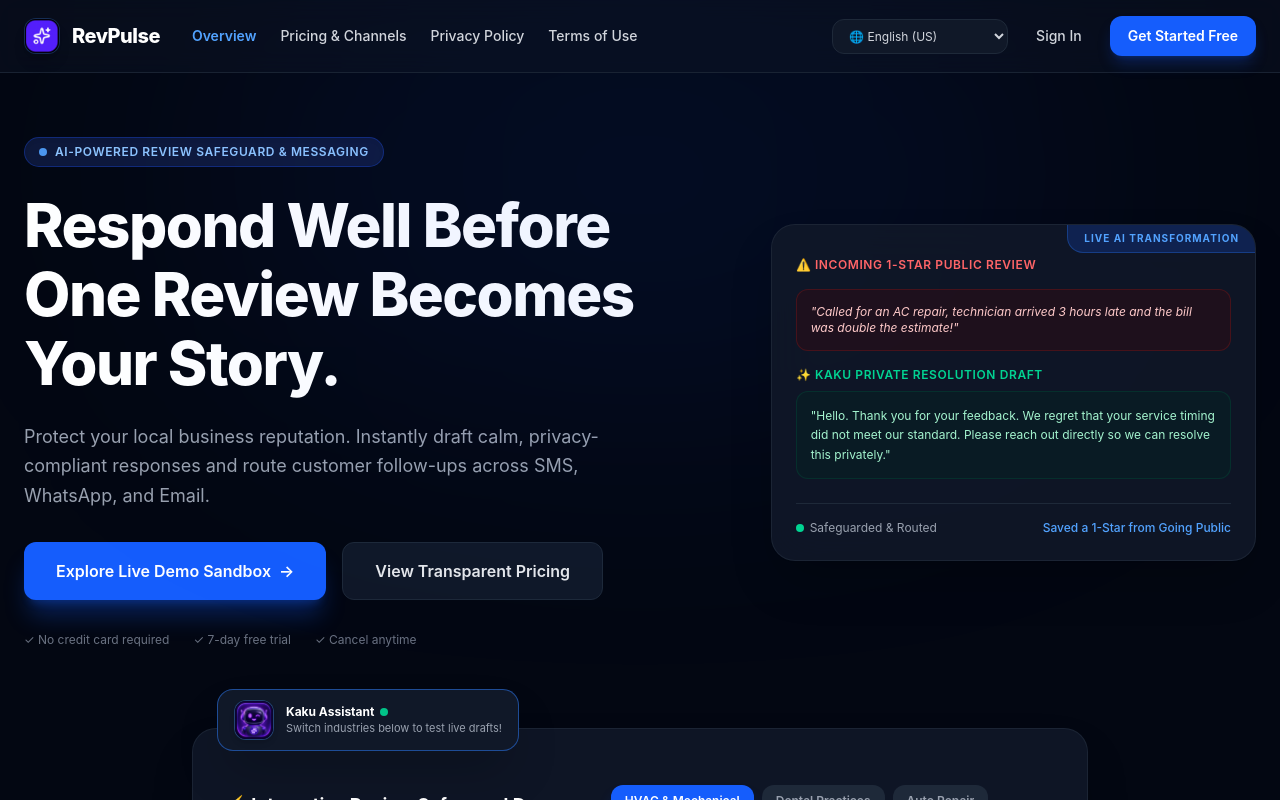
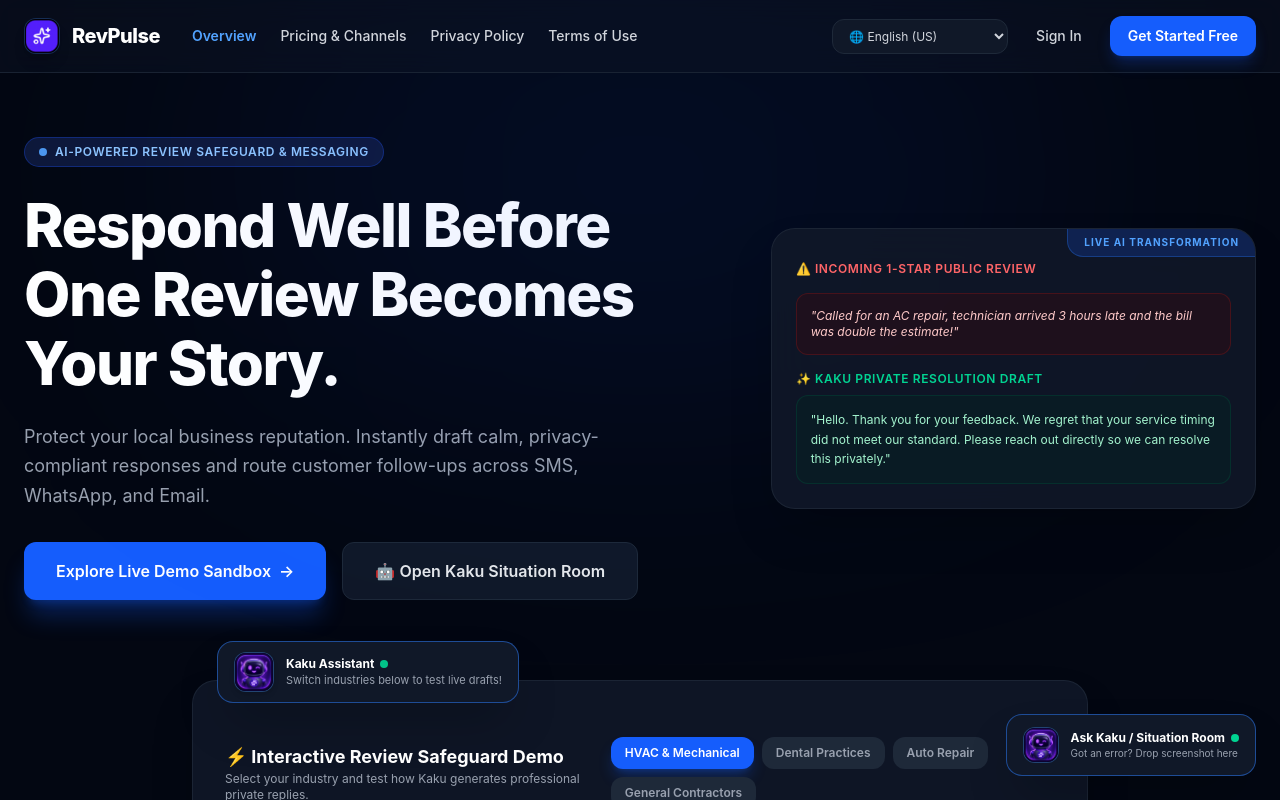
Before and after one commit to dkakucorp-lgtm/revpulse-ai, a React (Vite) app: page / in a window 1280 px wide. Shown: the top 800 px of the page. Built offline with nearby package versions, Linux system fonts and the light colour scheme.

Commit message:
Add Kaku Situation Room modal with screenshot drop-zone, public folder asset paths, and legal tabs

```diff
--- a/src/App.jsx
+++ b/src/App.jsx
@@ -8,6 +8,13 @@ export default function RevPulsePlatform() {
   const [authMode, setAuthMode] = useState('signin');
   const [email, setEmail] = useState('');
   const [password, setPassword] = useState('');
+
+  // Situation Room State for Screenshots & Troubleshooting
+  const [showSituationRoom, setShowSituationRoom] = useState(false);
+  const [chatMessage, setChatMessage] = useState('');
+  const [chatLogs, setChatLogs] = useState([
+    { sender: 'kaku', text: 'Hello! I am Kaku, your AI reputation and onboarding assistant. Drop an error screenshot or describe any setup issue below, and I will open our deep-dive Situation Room to resolve it.' }
+  ]);
 
   const [sampleReview, setSampleReview] = useState("Terrible experience! Called for an AC repair on Tuesday, technician arrived 3 hours late, and the bill was double the estimate. Never using them again!");
   const [aiResponse, setAiResponse] = useState('');
@@ -51,10 +58,25 @@ export default function RevPulsePlatform() {
     setActiveTab('app');
   };
 
+  const handleSendChatMessage = (e) => {
+    e.preventDefault();
+    if (!chatMessage.trim()) return;
+    const userText = chatMessage;
+    setChatLogs(prev => [...prev, { sender: 'user', text: userText }]);
+    setChatMessage('');
+
+    setTimeout(() => {
+      setChatLogs(prev => [...prev, {
+        sender: 'kaku',
+        text: `I've analyzed your query against our user manual and troubleshooting matrices. Let's solve this step-by-step in the Situation Room.`
+      }]);
+    }, 700);
+  };
+
   return (
     <div className="min-h-screen bg-gray-950 text-gray-100 font-sans relative selection:bg-blue-600 selection:text-white">
 
-      {/* Background Glow Lighting for Premium SaaS Vibe */}
+      {/* Background Glow Lighting */}
       <div className="absolute top-0 left-1/2 -translate-x-1/2 w-[800px] h-[350px] bg-blue-600/10 blur-[140px] pointer-events-none rounded-full"></div>
 
       {/* Navigation Header */}
@@ -74,7 +96,6 @@ export default function RevPulsePlatform() {
           </div>
 
           <div className="flex items-center space-x-4">
-            {/* Multilingual Selector */}
             <select
               value={selectedLanguage}
               onChange={(e) => setSelectedLanguage(e.target.value)}
@@ -103,14 +124,14 @@ export default function RevPulsePlatform() {
         </div>
       </header>
 
-      {/* Main Content Switcher */}
+      {/* Main Content */}
       {activeTab === 'landing' && (
         <main className="max-w-7xl mx-auto px-6 pt-16 pb-24">
 
-          {/* Hero Section with Captivating Layout */}
+          {/* Hero Section */}
           <div className="grid lg:grid-cols-12 gap-12 items-center mb-20">
             <div className="lg:col-span-7 space-y-6 text-center lg:text-left">
-              <div className="inline-flex items-center space-x-2 px-3.5 py-1.5 bg-blue-950/60 border border-blue-800/50 text-blue-300 text-xs font-semibold rounded-full uppercase tracking-wider shadow-inner">
+              <div className="inline-flex items-center space-x-2 px-3.5 py-1.5 bg-blue-950/60 border border-blue-800/50 text-blue-300 text-xs font-semibold rounded-full uppercase tracking-wider">
                 <span className="w-2 h-2 rounded-full bg-blue-400 animate-pulse"></span>
                 <span>AI-Powered Review Safeguard & Messaging</span>
               </div>
@@ -131,20 +152,14 @@ export default function RevPulsePlatform() {
                   <span>→</span>
                 </button>
                 <button
-                  onClick={() => setActiveTab('pricing')}
-                  className="px-8 py-4 bg-gray-900 hover:bg-gray-800 border border-gray-800 text-gray-200 font-semibold rounded-xl transition">
-                  View Transparent Pricing
+                  onClick={() => setShowSituationRoom(true)}
+                  className="px-8 py-4 bg-gray-900 hover:bg-gray-800 border border-gray-800 text-gray-200 font-semibold rounded-xl transition flex items-center justify-center space-x-2">
+                  <span>🤖 Open Kaku Situation Room</span>
                 </button>
-              </div>
-
-              <div className="flex items-center justify-center lg:justify-start space-x-6 text-xs text-gray-500 pt-2">
-                <span>✓ No credit card required</span>
-                <span>✓ 7-day free trial</span>
-                <span>✓ Cancel anytime</span>
               </div>
             </div>
 
-            {/* Visual Hero Proof Card (Before & After Preview) */}
+            {/* Visual Hero Proof Card */}
             <div className="lg:col-span-5">
               <div className="bg-gray-900/90 border border-gray-800/80 rounded-3xl p-6 shadow-2xl backdrop-blur-xl relative overflow-hidden">
                 <div className="absolute top-0 right-0 bg-blue-600/20 text-blue-400 text-[10px] font-bold uppercase tracking-widest px-4 py-1.5 rounded-bl-2xl border-l border-b border-blue-500/30">Live AI Transformation</div>
@@ -165,14 +180,6 @@ export default function RevPulsePlatform() {
                   <div className="bg-emerald-950/30 border border-emerald-900/40 rounded-xl p-3.5 text-xs text-emerald-200 leading-relaxed">
                     "Hello. Thank you for your feedback. We regret that your service timing did not meet our standard. Please reach out directly so we can resolve this privately."
                   </div>
-                </div>
-
-                <div className="mt-6 pt-4 border-t border-gray-800 flex items-center justify-between text-xs text-gray-400">
-                  <span className="flex items-center space-x-1.5">
-                    <span className="w-2 h-2 rounded-full bg-emerald-400"></span>
-                    <span>Safeguarded & Routed</span>
-                  </span>
-                  <span className="text-blue-400 font-medium">Saved a 1-Star from Going Public</span>
                 </div>
               </div>
             </div>
@@ -326,62 +333,79 @@ export default function RevPulsePlatform() {
         </section>
       )}
 
-      {/* Compliance Tab */}
-      {activeTab === 'compliance' && (
-        <section className="py-20 px-6 max-w-4xl mx-auto space-y-6">
-          <h1 className="text-3xl font-extrabold text-white">Trust & Compliance Standards</h1>
-          <p className="text-sm text-gray-400 leading-relaxed">
-            RevPulse is engineered with strict operational safeguards to protect your brand, maintain customer privacy, and ensure alignment with platform best practices.
-          </p>
-          <button onClick={() => setActiveTab('landing')} className="px-4 py-2 bg-blue-600 text-white text-xs font-semibold rounded-xl">Back to Overview</button>
-        </section>
-      )}
+      {/* Situation Room Modal */}
+      {showSituationRoom && (
+        <div className="fixed inset-0 bg-black/80 backdrop-blur-md flex items-center justify-center z-50 p-4">
+          <div className="bg-gray-900 border border-blue-500/40 rounded-3xl max-w-2xl w-full h-[650px] flex flex-col shadow-2xl relative overflow-hidden">
 
-      {/* App Workspace Tab */}
-      {activeTab === 'app' && (
-        <main className="py-10 px-6 max-w-6xl mx-auto">
-          <div className="flex items-center justify-between mb-8">
-            <div>
-              <h1 className="text-2xl font-bold text-white">Customer & Reputation Management</h1>
-              <p className="text-sm text-gray-400">Secure Admin Workspace • Active Location #1</p>
+            {/* Situation Room Header */}
+            <div className="px-6 py-4 border-b border-gray-800 flex items-center justify-between bg-gray-950/60">
+              <div className="flex items-center space-x-3">
+                <img src="/kaku-mascot.png" alt="Kaku" className="w-8 h-8 rounded-lg object-cover border border-blue-400/40" />
+                <div>
+                  <h3 className="text-sm font-bold text-white flex items-center space-x-2">
+                    <span>Kaku Situation Room</span>
+                    <span className="w-2 h-2 rounded-full bg-emerald-400 animate-pulse"></span>
+                  </h3>
+                  <p className="text-[11px] text-gray-400">Deep-dive technical diagnostics, error screenshot analysis, & manual lookups</p>
+                </div>
+              </div>
+              <button onClick={() => setShowSituationRoom(false)} className="text-gray-400 hover:text-white text-sm font-bold px-2.5 py-1 bg-gray-800 rounded-lg">✕</button>
             </div>
-            <div className="flex items-center space-x-3">
-              <span className="w-2.5 h-2.5 rounded-full bg-emerald-500 animate-pulse"></span>
-              <span className="text-xs text-gray-300 font-medium">Secure Session Active</span>
+
+            {/* Chat History & Screenshot Drop Zone */}
+            <div className="flex-1 overflow-y-auto p-6 space-y-4">
+              {chatLogs.map((log, idx) => (
+                <div key={idx} className={`flex ${log.sender === 'user' ? 'justify-end' : 'justify-start'}`}>
+                  <div className={`max-w-[80%] rounded-2xl p-4 text-xs leading-relaxed ${
+                    log.sender === 'user' ? 'bg-blue-600 text-white' : 'bg-gray-800 text-gray-200 border border-gray-700'
+                  }`}>
+                    {log.text}
+                  </div>
+                </div>
+              ))}
             </div>
-          </div>
-        </main>
-      )}
 
-      {/* Auth Modal */}
-      {showAuthModal && (
-        <div className="fixed inset-0 bg-black/70 backdrop-blur-md flex items-center justify-center z-50 p-4">
-          <div className="bg-gray-900 border border-gray-800 rounded-3xl p-8 max-w-md w-full shadow-2xl relative">
-            <button onClick={() => setShowAuthModal(false)} className="absolute top-5 right-5 text-gray-400 hover:text-white text-sm">✕</button>
+            {/* Screenshot Drop Zone / Input */}
+            <div className="p-4 border-t border-gray-800 bg-gray-950/80">
+              <div className="mb-3 p-3 border-2 border-dashed border-gray-700 hover:border-blue-500 rounded-xl text-center cursor-pointer transition bg-gray-900/50">
+                <span className="text-xs text-gray-400">📷 Drag & drop an error screenshot here, or click to upload</span>
+              </div>
+              <form onSubmit={handleSendChatMessage} className="flex space-x-2">
+                <input
+                  type="text"
+                  value={chatMessage}
+                  onChange={(e) => setChatMessage(e.target.value)}
+                  placeholder="Ask Kaku anything about setup, errors, or workflows..."
+                  className="flex-1 bg-gray-900 border border-gray-800 rounded-xl px-4 py-2.5 text-xs text-gray-200 focus:outline-none focus:border-blue-500"
+                />
+                <button type="submit" className="px-5 py-2.5 bg-blue-600 hover:bg-blue-500 text-white text-xs font-semibold rounded-xl transition">
+                  Send
+                </button>
+              </form>
+            </div>
 
-            <h3 className="text-xl font-bold text-white mb-2">
-              {authMode === 'signin' ? 'Sign In to RevPulse' : 'Create Your RevPulse Account'}
-            </h3>
-            <p className="text-xs text-gray-400 mb-6">Access your review safeguarding workspace and messaging suite.</p>
-
-            <form onSubmit={handleAuthSubmit} className="space-y-4">
-              <div>
-                <label className="block text-xs font-semibold uppercase tracking-wider text-gray-400 mb-1">Work Email</label>
-                <input type="email" required value={email} onChange={(e) => setEmail(e.target.value)} placeholder="owner@yourcompany.com" className="w-full bg-gray-950 border border-gray-800 rounded-xl px-4 py-3 text-sm text-gray-200 focus:outline-none focus:border-blue-500" />
-              </div>
-              <div>
-                <label className="block text-xs font-semibold uppercase tracking-wider text-gray-400 mb-1">Password</label>
-                <input type="password" required value={password} onChange={(e) => setPassword(e.target.value)} placeholder="••••••••" className="w-full bg-gray-950 border border-gray-800 rounded-xl px-4 py-3 text-sm text-gray-200 focus:outline-none focus:border-blue-500" />
-              </div>
-              <button type="submit" className="w-full py-3.5 bg-blue-600 hover:bg-blue-500 text-white font-semibold rounded-xl transition shadow-lg shadow-blue-600/30">
-                {authMode === 'signin' ? 'Sign In to Dashboard' : 'Start 7-Day Free Trial'}
-              </button>
-            </form>
           </div>
         </div>
       )}
 
-      {/* Professional Footer */}
+      {/* Floating Kaku Trigger Button */}
+      <div className="fixed bottom-6 right-6 z-40">
+        <button
+          onClick={() => setShowSituationRoom(true)}
+          className="flex items-center space-x-3 bg-gray-900 hover:bg-gray-800 border border-blue-500/50 px-4 py-3 rounded-2xl shadow-2xl transition group">
+          <img src="/kaku-mascot.png" alt="Kaku" className="w-9 h-9 rounded-xl object-cover border border-blue-400/40 bg-gray-950" />
+          <div className="text-left hidden sm:block">
+            <div className="text-xs font-bold text-white group-hover:text-blue-400 transition flex items-center space-x-1.5">
+              <span>Ask Kaku / Situation Room</span>
+              <span className="w-2 h-2 rounded-full bg-emerald-400 animate-pulse"></span>
+            </div>
+            <div className="text-[10px] text-gray-400">Got an error? Drop screenshot here</div>
+          </div>
+        </button>
+      </div>
+
+      {/* Footer */}
       <footer className="border-t border-gray-800/80 py-10 px-6 mt-28 text-center text-xs text-gray-400 space-y-3 bg-gray-950">
         <div className="flex justify-center space-x-6 text-gray-400 font-medium pb-2">
           <button onClick={() => setActiveTab('landing')} className="hover:text-white transition">Overview</button>
```
